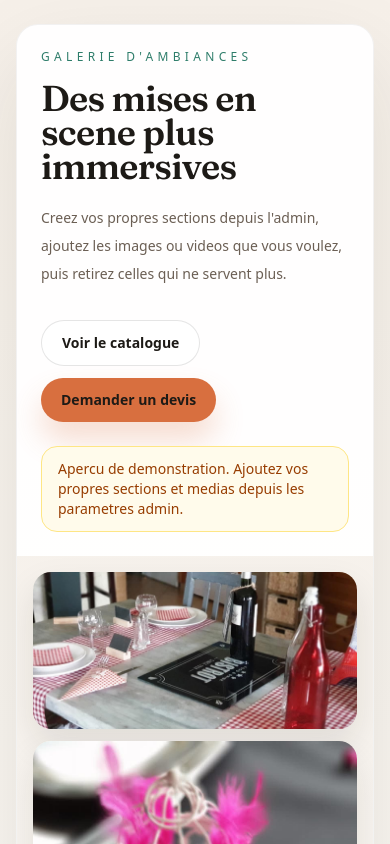
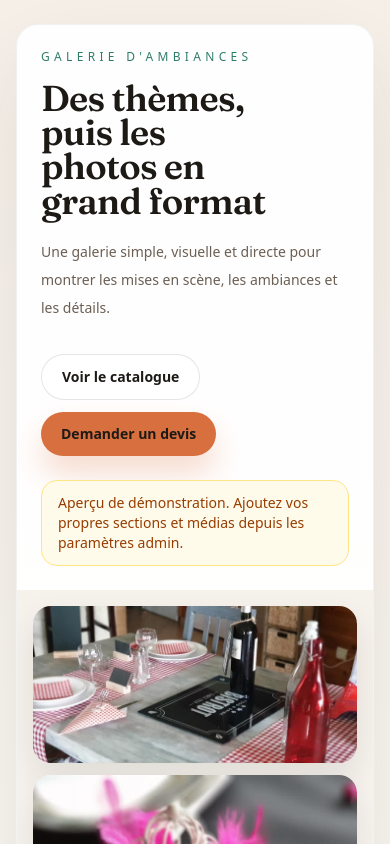
Before and after one commit to Marcestia/alternative-location, a Next.js app: page /galerie in a window 390 px wide. Shown: the top 844 px of the page. Built offline with nearby package versions, Linux system fonts and the light colour scheme; no server answers; the database is empty.

Commit message:
Refine hero copy and simplify gallery layout

```diff
--- a/src/app/galerie/page.tsx
+++ b/src/app/galerie/page.tsx
@@ -50,7 +50,7 @@ export default async function GaleriePage() {
       : sampleGalleryItems;
 
   const heroItems = displayItems
-    .slice(0, 3)
+    .slice(0, 4)
     .filter((item) => getGalleryPreviewUrl(item));
 
   const groupedSections = displaySections
@@ -66,18 +66,18 @@ export default async function GaleriePage() {
     <main className="min-h-screen bg-[linear-gradient(180deg,#f6f0e9_0%,#faf7f3_18%,#ffffff_100%)] px-4 py-6 text-[color:var(--ink)] sm:px-6 lg:px-10">
       <section className="mx-auto max-w-7xl">
         <div className="overflow-hidden rounded-[22px] border border-black/5 bg-white/92 shadow-[0_35px_90px_rgba(30,25,20,0.10)]">
-          <div className="grid gap-0 lg:grid-cols-[0.95fr_1.05fr]">
+          <div className="grid gap-0 lg:grid-cols-[0.72fr_1.28fr]">
             <div className="flex flex-col justify-between p-6 sm:p-8 lg:p-10">
               <div>
                 <p className="text-xs uppercase tracking-[0.36em] text-[color:var(--accent-2)]">
                   Galerie d&apos;ambiances
                 </p>
-                <h1 className="mt-4 max-w-[12ch] text-4xl font-semibold leading-[0.95] sm:text-5xl">
-                  Des mises en scene plus immersives
+                <h1 className="mt-4 max-w-[10ch] text-4xl font-semibold leading-[0.95] sm:text-5xl">
+                  Des thèmes, puis les photos en grand format
                 </h1>
-                <p className="mt-5 max-w-xl text-sm leading-7 text-[color:var(--muted)] sm:text-base">
-                  Creez vos propres sections depuis l&apos;admin, ajoutez les images
-                  ou videos que vous voulez, puis retirez celles qui ne servent plus.
+                <p className="mt-5 max-w-md text-sm leading-7 text-[color:var(--muted)] sm:text-base">
+                  Une galerie simple, visuelle et directe pour montrer les mises en
+                  scène, les ambiances et les détails.
                 </p>
               </div>
 
@@ -98,8 +98,8 @@ export default async function GaleriePage() {
 
               {items.length === 0 ? (
                 <div className="mt-6 rounded-[16px] border border-amber-200 bg-amber-50 px-4 py-3 text-sm text-amber-800">
-                  Apercu de demonstration. Ajoutez vos propres sections et medias
-                  depuis les parametres admin.
+                  Aperçu de démonstration. Ajoutez vos propres sections et médias
+                  depuis les paramètres admin.
                 </div>
               ) : null}
             </div>
@@ -107,7 +107,7 @@ export default async function GaleriePage() {
             <div className="grid min-h-[340px] gap-3 bg-[linear-gradient(180deg,rgba(244,238,231,0.8),rgba(255,255,255,0.92))] p-4 sm:grid-cols-2 sm:p-5">
               {heroItems.map((item, index) => {
                 const previewUrl = getGalleryPreviewUrl(item);
-                const large = index === 0;
+                const large = index === 0 || index === 3;
 
                 return (
                   <div
@@ -138,26 +138,12 @@ export default async function GaleriePage() {
       <section className="mx-auto mt-8 max-w-7xl space-y-10">
         {groupedSections.map((section) => (
           <div key={section.id} className="space-y-4">
-            <div className="flex flex-col gap-3 lg:flex-row lg:items-end lg:justify-between">
-              <div>
-                <p className="text-xs uppercase tracking-[0.36em] text-[color:var(--accent-2)]">
-                  {section.name}
-                </p>
-                {section.description ? (
-                  <p className="mt-2 max-w-2xl text-sm leading-7 text-[color:var(--muted)]">
-                    {section.description}
-                  </p>
-                ) : null}
-              </div>
-              {section.coverImageUrl ? (
-                <div className="overflow-hidden rounded-full border border-black/5 bg-white p-1 shadow-[0_12px_30px_rgba(30,25,20,0.08)]">
-                  <img
-                    src={section.coverImageUrl}
-                    alt={section.name}
-                    className="h-14 w-24 rounded-full object-cover"
-                  />
-                </div>
-              ) : null}
+            <div className="flex items-center gap-3">
+              <div className="h-px flex-1 bg-black/10" />
+              <p className="text-xs uppercase tracking-[0.36em] text-[color:var(--accent-2)]">
+                {section.name}
+              </p>
+              <div className="h-px flex-1 bg-black/10" />
             </div>
             <GalleryMasonry items={section.items} />
           </div>
@@ -165,13 +151,12 @@ export default async function GaleriePage() {
 
         {unsectionedItems.length > 0 ? (
           <div className="space-y-4">
-            <div>
+            <div className="flex items-center gap-3">
+              <div className="h-px flex-1 bg-black/10" />
               <p className="text-xs uppercase tracking-[0.36em] text-[color:var(--accent-2)]">
-                Selection libre
+                Sélection libre
               </p>
-              <p className="mt-2 max-w-2xl text-sm leading-7 text-[color:var(--muted)]">
-                Medias ajoutes sans section specifique.
-              </p>
+              <div className="h-px flex-1 bg-black/10" />
             </div>
             <GalleryMasonry items={unsectionedItems} />
           </div>
```
